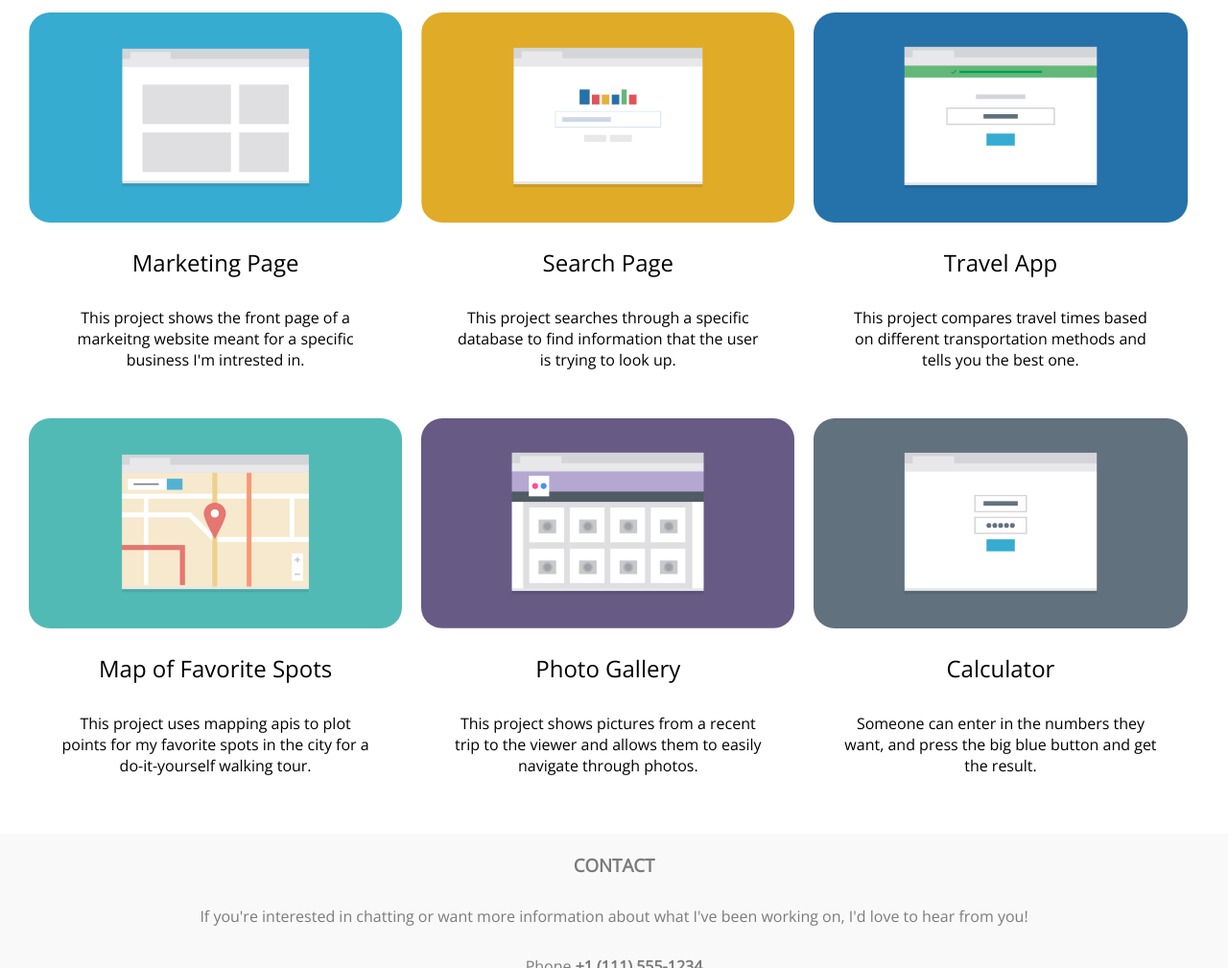
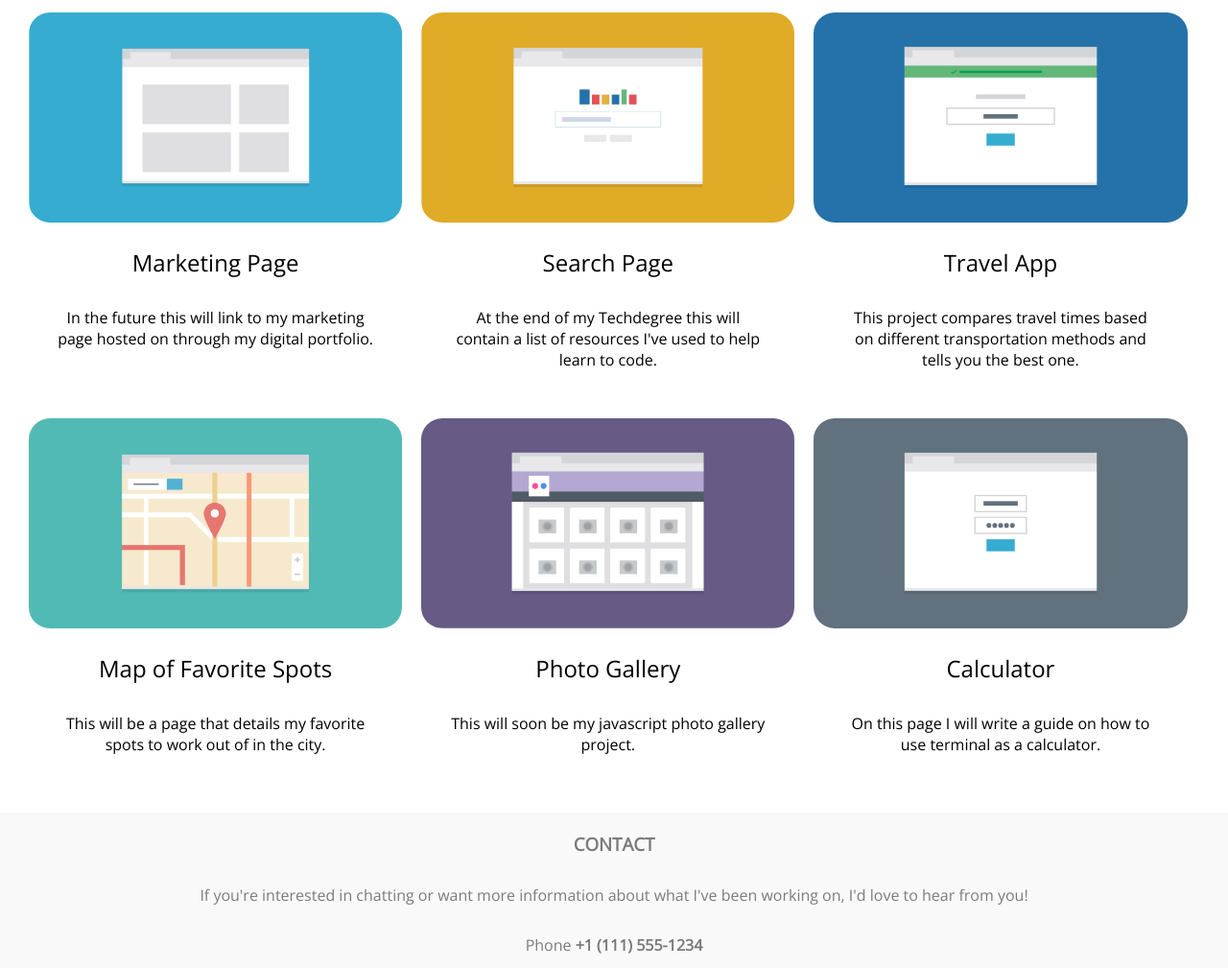
Before and after one commit to nickhonegger/cssProject, a plain HTML site: page index.html in a window 1280 px wide. Shown: the part 552-1561 px from the top of the page at 96% size. Drawn offline with nearby package versions, Linux system fonts and the light colour scheme.

Commit message:
Added personal info
fixed descriptions

```diff
--- a/index.html
+++ b/index.html
@@ -35,12 +35,12 @@
 	<div class="marketing">
 		<img src="responsive_layout_v1/Images/portfolio-1.png" alt= "Place holder for future marketing page">
 		<h2> Marketing Page</h2>
-		    <p>This project shows the front page of a markeitng website meant for a specific business I'm intrested in. </p>
+		    <p>In the future this will link to my marketing page hosted on through my digital portfolio. </p>
 	</div>
 	<div class="search_page">
 		<img src="responsive_layout_v1/Images/portfolio-2.png" alt="Place holder for future search project">
 		<h2>Search Page</h2>
-		  <p>This project searches through a specific database to find information that the user is trying to look up.</p>
+		  <p>At the end of my Techdegree this will contain a list of resources I've used to help learn to code.</p>
 	</div>
 
 	<div class="travelApp">
@@ -52,19 +52,19 @@
 	<div class="map clearfix">
 		<img src="responsive_layout_v1/Images/portfolio-6.png" alt ="Place holder for future map project">
 		<h2>Map of Favorite Spots</h2>
-		    <p>This project uses mapping apis to plot points for my favorite spots in the city for a do-it-yourself walking tour.</p>
+		    <p>This will be a page that details my favorite spots to work out of in the city.</p>
 	</div>
 
 <!-- 	<div class="tertiary col"> -->
 		<div class="photoGallery">
 			<img src="responsive_layout_v1/Images/portfolio-5.png" alt ="Place holder for javascript photo gallery project">
 			<h2>Photo Gallery</h2>
-			  <p>This project shows pictures from a recent trip to the viewer and allows them to easily navigate through photos.</p>
+			  <p>This will soon be my javascript photo gallery project.</p>
 		  </div>
 		<div class="calculator">
 			<img src="responsive_layout_v1/Images/portfolio-4.png" alt ="Place holder for calculator project">
 			<h2>Calculator</h2>
-			  <p>Someone can enter in the numbers they want, and press the big blue button and get the result.</p>
+			  <p>On this page I will write a guide on how to use terminal as a calculator.</p>
 		  </div>
 	</div>
 <!-- </div> -->
--- a/style.css
+++ b/style.css
@@ -200,18 +200,13 @@ p {
 			float: left;
 		}
 
-		.photoGallery {
+		.photoGallery,
+		.calculator {
 			width: 50%;
-			display: block;
+			padding: 10px;
 			float: left;
-			padding-right: 10px;
 		}
 
-		.calculator {
-			width: 50%;
-			display: inline-block;
-			padding-left: 10px;
-		}
 
 
 	.contact_info {
@@ -264,10 +259,6 @@ p {
 
 
 
-/*.largePage2 .clearfix {
-	 content: "largePage2"; display: table; clear: both;
-}*/
-
 .map,
 .photoGallery,
 .calculator {
```
